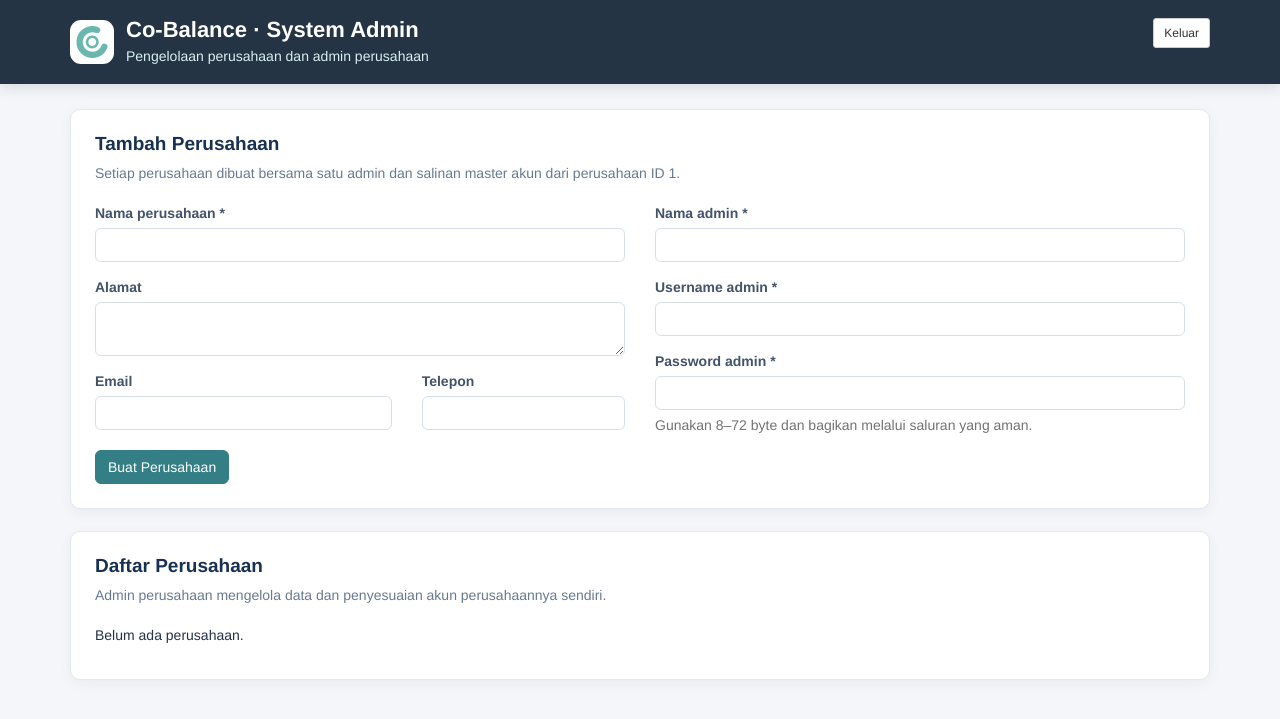
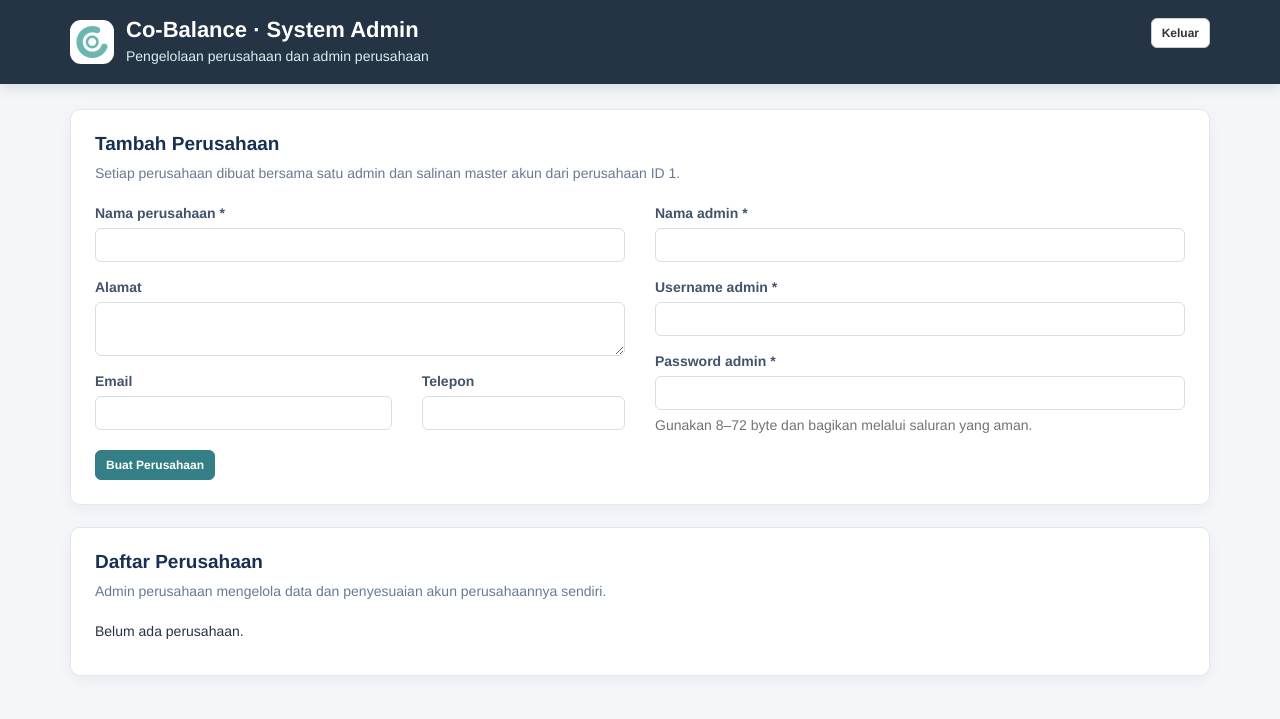
Before and after one commit to anantaricalista/cobalance, a CodeIgniter app: the page made by application/views/system/perusahaan.php in a window 1280 px wide. Shown: the top 719 px of the page. Run offline with CodeIgniter, Linux system fonts and the light colour scheme; data that the repository does not hold is empty.

Commit message:
Seragamkan tampilan tombol aplikasi
Co-authored-by: Copilot <223556219+Copilot@users.noreply.github.com>

```diff
--- a/application/views/kasir/beranda.php
+++ b/application/views/kasir/beranda.php
@@ -14,7 +14,7 @@ $selisih = $ringkasan['kemarin'] > 0 ? (($hari['total'] - $ringkasan['kemarin'])
     .kasir-home .clock { font-size: 30px; font-weight: 700; letter-spacing: 1px; line-height: 1.1; }
     .kasir-home .clock small { display: block; font-size: 13px; font-weight: 400; opacity: .85; letter-spacing: 0; }
     .kasir-home .cta { display: flex; flex-wrap: wrap; gap: 10px; margin-bottom: 22px; }
-    .kasir-home .cta .btn-lg { border-radius: 9px; font-weight: 600; padding: 14px 26px; }
+    .kasir-home .cta .btn-lg { align-self: center; }
     .kasir-home .cta form { flex: 1 1 260px; display: flex; gap: 6px; min-width: 240px; }
     .kasir-home .cta form input { height: 100%; min-height: 50px; border-radius: 9px; }
     .kasir-home .stat { margin-bottom: 18px; padding: 18px; border: 1px solid #e1e8f0; border-left: 4px solid #4a93a5; border-radius: 10px; background: #fff; transition: transform .15s, box-shadow .15s; }
--- a/application/views/kasir/pos.php
+++ b/application/views/kasir/pos.php
@@ -12,7 +12,7 @@
 .pos-line-head,.pos-line-actions,.pos-total-row { display:flex; justify-content:space-between; gap:8px; align-items:center; }
 .pos-line-actions { justify-content:flex-start; margin-top:6px; } .pos-line-actions input { width:85px; text-align:center; }
 .pos-line-actions button { min-width:34px; } .pos-cart label { margin-top:10px; } .pos-total-row { padding-top:10px; }
-.pos-total { font-size:22px; color:#183153; font-weight:700; } .pos-pay { width:100%; margin-top:15px; padding:13px; font-size:17px; font-weight:700; }
+.pos-total { font-size:22px; color:#183153; font-weight:700; } .pos-pay { width:100%; margin-top:15px; }
 .pos-cash-suggestions { display:flex; flex-wrap:wrap; gap:6px; margin-top:8px; }
 .pos-cash-suggestions .btn[aria-pressed="true"] { border-color:#287e91; background:#e4f3f5; color:#183153; }
 .pos-muted { color:#687a91; } .pos-message { margin-top:12px; } .pos-empty { padding:16px 0; color:#687a91; }
--- a/application/views/login.php
+++ b/application/views/login.php
@@ -9,6 +9,7 @@
     <link rel="apple-touch-icon" sizes="180x180" href="<?= base_url('assets/img/apple-touch-icon.png') ?>">
     <!-- Bootstrap CSS -->
     <link href="https://maxcdn.bootstrapcdn.com/bootstrap/3.4.1/css/bootstrap.min.css" rel="stylesheet">
+    <link href="<?= base_url('assets/css/cobalance-buttons.css') ?>" rel="stylesheet">
     <style>
         body { min-height: 100vh; display: flex; align-items: center; justify-content: center; padding: 24px 15px; background: #f4f6f9; color: #29394c; }
         .login-shell { width: 100%; max-width: 430px; }
@@ -21,7 +22,7 @@
         .form-signin label { color: #42536b; font-size: 13px; }
         .form-signin .form-control { height: 44px; border-color: #d6dfe8; border-radius: 6px; box-shadow: none; }
         .form-signin .form-control:focus { border-color: #4a93a5; box-shadow: 0 0 0 3px rgba(74,147,165,.13); }
-        .form-signin .btn { margin-top: 22px; border-color: #347e85; border-radius: 6px; background: #347e85; font-size: 15px; font-weight: 600; }
+        .form-signin .btn { margin-top: 22px; border-color: #347e85; background: #347e85; }
         .form-signin .btn:hover, .form-signin .btn:focus { border-color: #28666c; background: #28666c; }
         .login-footer { margin-top: 20px; color: #8492a5; font-size: 12px; text-align: center; }
         @media (max-width: 480px) { .form-signin { padding: 24px 20px; } }
--- a/application/views/pemasok_view.php
+++ b/application/views/pemasok_view.php
@@ -4,7 +4,7 @@
     .supplier-eyebrow { color: #087c80; font-size: 12px; font-weight: 700; letter-spacing: .08em; text-transform: uppercase; }
     .supplier-hero h1 { margin: 6px 0 8px; font-size: 30px; font-weight: 700; color: #183153; }
     .supplier-hero p, .supplier-hint { color: #5e7084; line-height: 1.5; margin: 0; }
-    .supplier-add { border: 0; border-radius: 7px; padding: 11px 16px; background: #087d82; font-weight: 600; white-space: nowrap; }
+    .supplier-add { border: 0; background: #087d82; white-space: nowrap; }
     .supplier-add:hover, .supplier-add:focus { background: #06696d; }
     .supplier-panel { padding: 22px; background: #fff; border: 1px solid #e0e8ee; border-radius: 10px; box-shadow: 0 4px 18px rgba(27, 49, 79, .07); }
     .supplier-panel h2 { font-size: 18px; font-weight: 700; margin: 0 0 6px; color: #183153; }
--- a/application/views/system/perusahaan.php
+++ b/application/views/system/perusahaan.php
@@ -7,6 +7,7 @@
     <link rel="icon" type="image/png" sizes="32x32" href="<?= base_url('assets/img/favicon-32.png') ?>">
     <link rel="apple-touch-icon" sizes="180x180" href="<?= base_url('assets/img/apple-touch-icon.png') ?>">
     <link href="https://maxcdn.bootstrapcdn.com/bootstrap/3.4.1/css/bootstrap.min.css" rel="stylesheet">
+    <link href="<?= base_url('assets/css/cobalance-buttons.css') ?>" rel="stylesheet">
     <style>
         body { background: #f4f6f9; color: #263248; }
         .system-bar { background: #243444; color: #fff; padding: 18px 0; box-shadow: 0 3px 14px rgba(23,38,55,.14); }
@@ -24,7 +25,7 @@
         .system-panel label { color: #42536b; }
         .system-panel .form-control { border-color: #d6dfe8; border-radius: 6px; box-shadow: none; }
         .system-panel .form-control:focus { border-color: #4a93a5; box-shadow: 0 0 0 3px rgba(74,147,165,.13); }
-        .system-panel .btn-primary { border-color: #347e85; border-radius: 6px; background: #347e85; }
+        .system-panel .btn-primary { border-color: #347e85; background: #347e85; }
         .system-panel .btn-primary:hover, .system-panel .btn-primary:focus { border-color: #28666c; background: #28666c; }
         .system-panel .table { margin-bottom: 0; }
         .system-panel .table th { white-space: nowrap; }
--- a/application/views/template/header.php
+++ b/application/views/template/header.php
@@ -802,6 +802,7 @@
         }
     </style>
     <link href="<?= base_url('assets/css/cobalance-layout.css') ?>" rel="stylesheet">
+    <link href="<?= base_url('assets/css/cobalance-buttons.css') ?>" rel="stylesheet">
 </head>
 
 <body class="cb-layout <?php echo in_array($this->router->fetch_class(), array(
--- /dev/null
+++ b/assets/css/cobalance-buttons.css
@@ -0,0 +1,24 @@
+/* Bootstrap's small Pemasok actions define the common button scale. */
+.btn,
+.btn.btn-lg,
+.btn.btn-sm,
+.btn.btn-xs,
+.cb-layout .content-container .btn {
+    min-height: 30px;
+    padding: 5px 10px;
+    border-radius: 6px;
+    font-size: 12px;
+    font-weight: 600;
+    line-height: 1.5;
+}
+
+/* Navigation and modal dismiss controls retain their larger glyphs. */
+button.close,
+.cb-menu-toggle {
+    width: 30px;
+    height: 30px;
+    padding: 0;
+    border-radius: 6px;
+    line-height: 30px;
+    text-align: center;
+}
```
